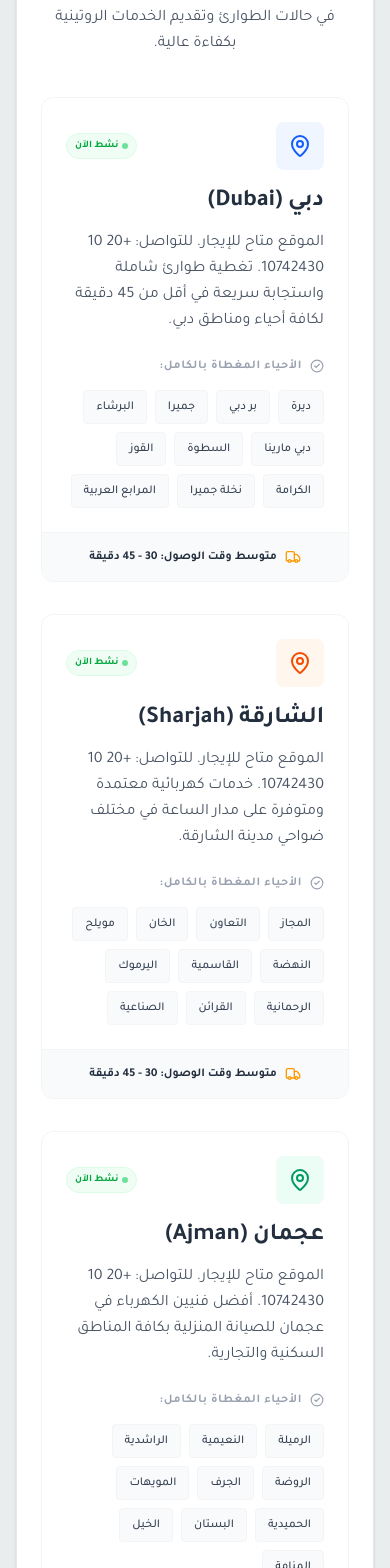
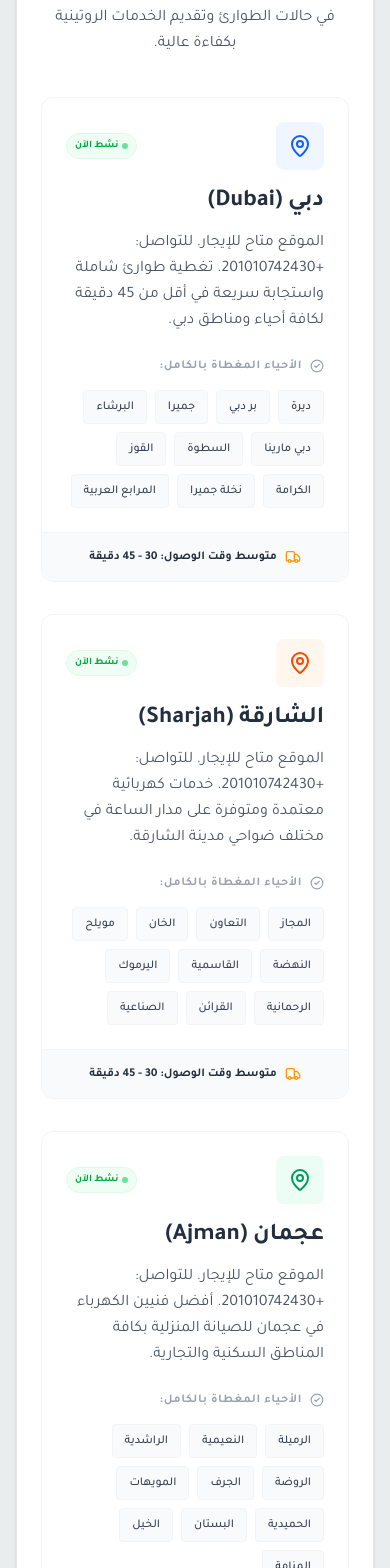
Before and after one commit to AhmedZakaria14/FanniElectricUAE, a Next.js app: page / in a window 390 px wide. Shown: the part 3657-5225 px from the top of the page. Built offline with nearby package versions, Linux system fonts and the light colour scheme.

Commit message:
Normalize phone number in components/coverage-section.tsx

```diff
--- a/components/coverage-section.tsx
+++ b/components/coverage-section.tsx
@@ -5,19 +5,19 @@ import { CheckCircle2,MapPin,Navigation,Truck } from '@/components/icons';
 const regions = [
   {
     name: 'دبي (Dubai)',
-    description: 'الموقع متاح للإيجار. للتواصل: +20 10 10742430. تغطية طوارئ شاملة واستجابة سريعة في أقل من 45 دقيقة لكافة أحياء ومناطق دبي.',
+    description: 'الموقع متاح للإيجار. للتواصل: +201010742430. تغطية طوارئ شاملة واستجابة سريعة في أقل من 45 دقيقة لكافة أحياء ومناطق دبي.',
     areas: ['ديرة', 'بر دبي', 'جميرا', 'البرشاء', 'دبي مارينا', 'السطوة', 'القوز', 'الكرامة', 'نخلة جميرا', 'المرابع العربية'],
     color: 'blue'
   },
   {
     name: 'الشارقة (Sharjah)',
-    description: 'الموقع متاح للإيجار. للتواصل: +20 10 10742430. خدمات كهربائية معتمدة ومتوفرة على مدار الساعة في مختلف ضواحي مدينة الشارقة.',
+    description: 'الموقع متاح للإيجار. للتواصل: +201010742430. خدمات كهربائية معتمدة ومتوفرة على مدار الساعة في مختلف ضواحي مدينة الشارقة.',
     areas: ['المجاز', 'التعاون', 'الخان', 'مويلح', 'النهضة', 'القاسمية', 'اليرموك', 'الرحمانية', 'القرائن', 'الصناعية'],
     color: 'orange'
   },
   {
     name: 'عجمان (Ajman)',
-    description: 'الموقع متاح للإيجار. للتواصل: +20 10 10742430. أفضل فنيين الكهرباء في عجمان للصيانة المنزلية بكافة المناطق السكنية والتجارية.',
+    description: 'الموقع متاح للإيجار. للتواصل: +201010742430. أفضل فنيين الكهرباء في عجمان للصيانة المنزلية بكافة المناطق السكنية والتجارية.',
     areas: ['الرميلة', 'النعيمية', 'الراشدية', 'الروضة', 'الجرف', 'المويهات', 'الحميدية', 'البستان', 'الخيل', 'المنامة'],
     color: 'emerald'
   }
```
